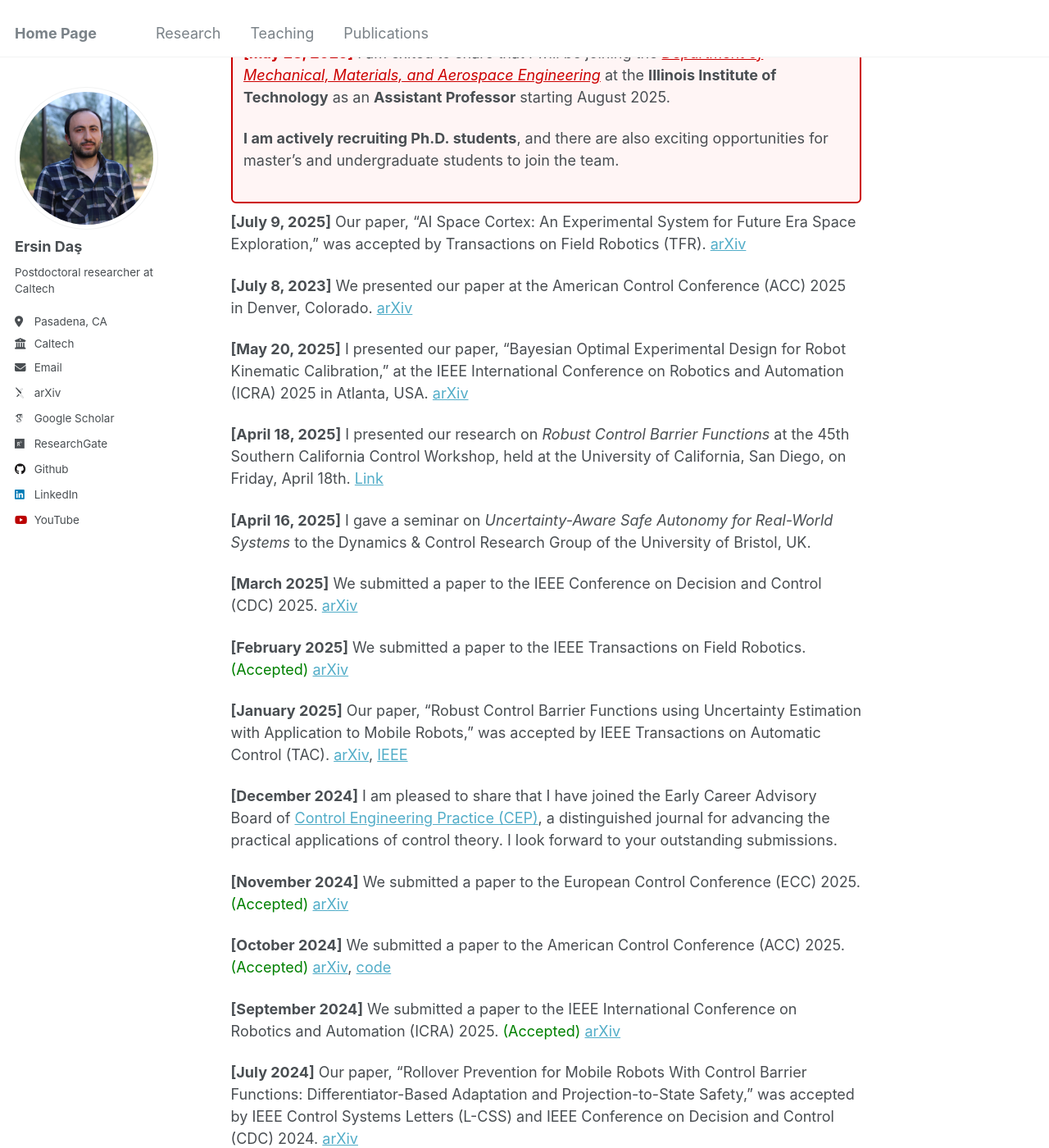
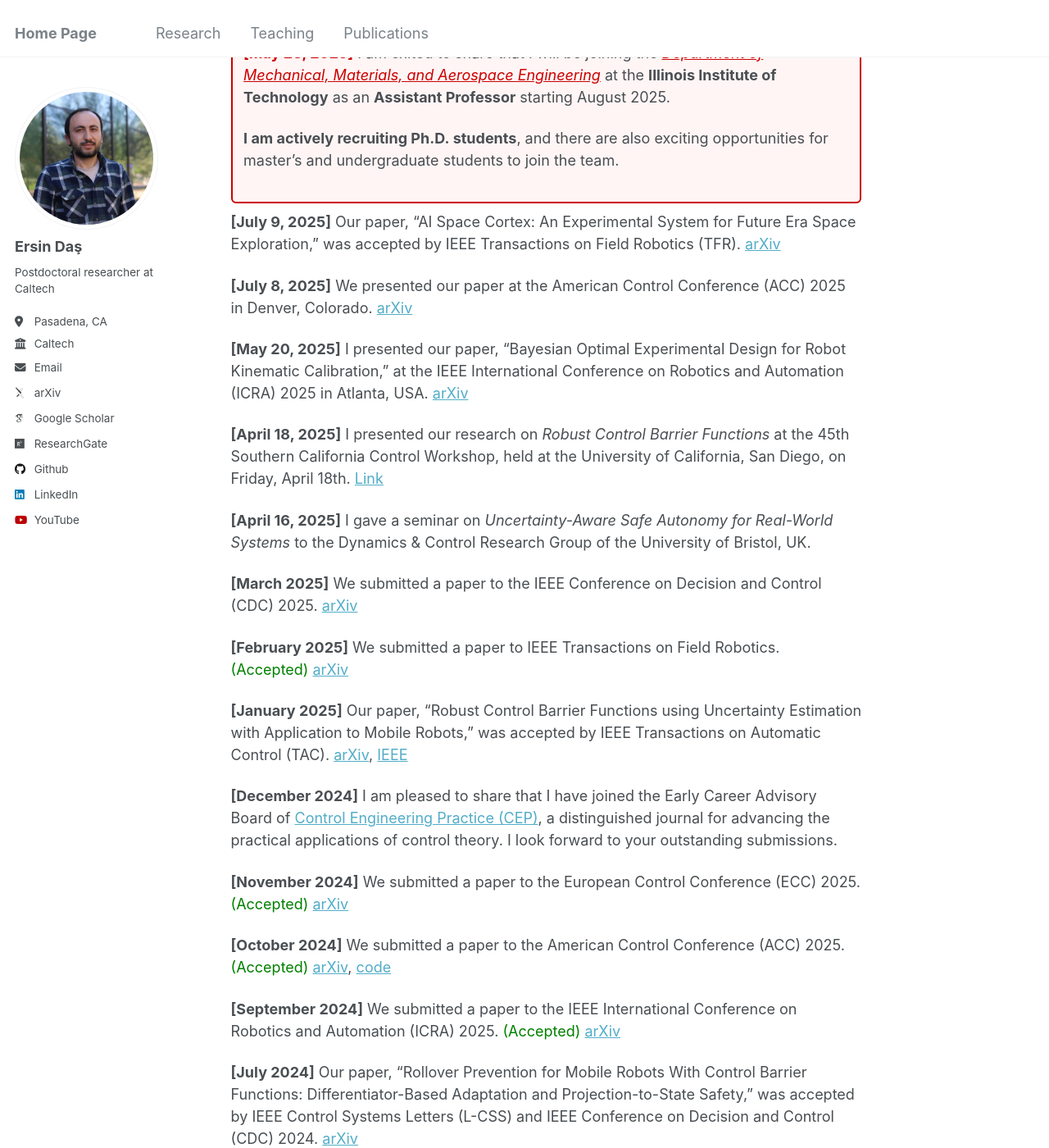
Before and after one commit to ersindas/ersindas.github.io, a Jekyll site: the page built from _pages/about.md, in a window 1280 px wide and 1400 px high, scrolled down 550 px. Shown: the whole window at 82% size. Built offline with Jekyll 4.4.1, drawn with Linux system fonts in a browser that asks for light colours; some web fonts are replaced; some of the changed text lies outside the part shown.

Commit message:
Update about.md

```diff
--- a/_pages/about.md
+++ b/_pages/about.md
@@ -26,9 +26,9 @@ News
 </div>
 
 
-**[July 9, 2025]** Our paper, "AI Space Cortex: An Experimental System for Future Era Space Exploration," was accepted by Transactions on Field Robotics (TFR). [arXiv](https://arxiv.org/pdf/2507.06574)
+**[July 9, 2025]** Our paper, "AI Space Cortex: An Experimental System for Future Era Space Exploration," was accepted by IEEE Transactions on Field Robotics (TFR). [arXiv](https://arxiv.org/pdf/2507.06574)
 
-**[July 8, 2023]** We presented our paper at the American Control Conference (ACC) 2025 in Denver, Colorado. [arXiv](https://arxiv.org/pdf/2411.17079)
+**[July 8, 2025]** We presented our paper at the American Control Conference (ACC) 2025 in Denver, Colorado. [arXiv](https://arxiv.org/pdf/2411.17079)
 
 **[May 20, 2025]** I presented our paper, "Bayesian Optimal Experimental Design for Robot Kinematic Calibration," at the IEEE International Conference on Robotics and Automation (ICRA) 2025 in Atlanta, USA. [arXiv](https://arxiv.org/pdf/2409.10802)
 
@@ -49,7 +49,7 @@ News
 
 **[March 2025]** We submitted a paper to the IEEE Conference on Decision and Control (CDC) 2025. [arXiv](https://arxiv.org/pdf/2503.15734)
 
-**[February 2025]** We submitted a paper to the IEEE Transactions on Field Robotics. <span style="color:green;">(Accepted)</span> [arXiv](https://arxiv.org/pdf/2507.06574)
+**[February 2025]** We submitted a paper to IEEE Transactions on Field Robotics. <span style="color:green;">(Accepted)</span> [arXiv](https://arxiv.org/pdf/2507.06574)
 
 **[January 2025]** Our paper, "Robust Control Barrier Functions using Uncertainty Estimation with Application to Mobile Robots," was accepted by IEEE Transactions on Automatic Control (TAC). [arXiv](https://arxiv.org/pdf/2401.01881), [IEEE](https://ieeexplore.ieee.org/document/10872802)
 
@@ -67,7 +67,7 @@ News
 
 **[May 2024]** We presented our paper at the IEEE International Conference on Robotics and Automation (ICRA) 2024 in Yokohama, Japan. [arXiv](https://arxiv.org/pdf/2310.05865), [video](https://youtu.be/41Jh1GD_9Ok)
 
-**[January 2024]** We submitted a paper to the IEEE Transactions on Automatic Control (TAC). <span style="color:green;">(Accepted)</span> [arXiv](https://arxiv.org/pdf/2401.01881)
+**[January 2024]** We submitted a paper to IEEE Transactions on Automatic Control (TAC). <span style="color:green;">(Accepted)</span> [arXiv](https://arxiv.org/pdf/2401.01881)
 
 **[May 2023]** I presented our paper at the IEEE International Conference on Robotics and Automation (ICRA) 2023 in London, United Kingdom. [arXiv](https://arxiv.org/pdf/2303.03658)
 
```
